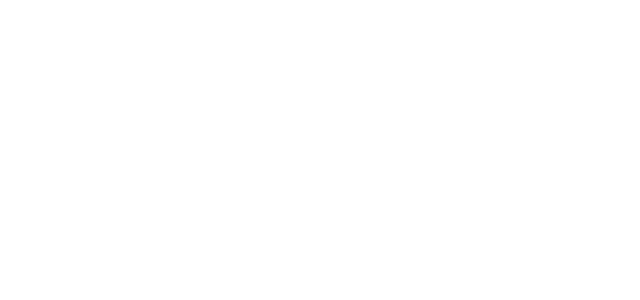
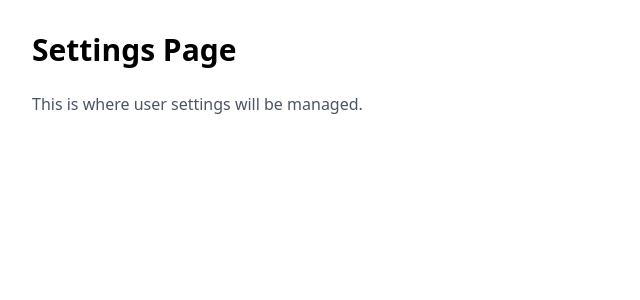
Before and after one commit to mdqasim786/ApplyWise-AI-Job-Application-Tracker, a React (Vite) app in the folder client/client/: page /dashboard/settings in a window 1280 px wide. Before the commit this address had no page. Shown: the top 300 px of the page, without its empty margins (0-640 px from the left). Built offline with nearby package versions, Linux system fonts and the light colour scheme.

Commit message:
started settings page for ApplyWise

```diff
--- a/client/client/src/App.jsx
+++ b/client/client/src/App.jsx
@@ -12,6 +12,7 @@
 import './App.css'
 import ProtectedRoute from './components/protectedroute.jsx'
 import { AuthProvider } from './contexts/AuthContext.jsx'
+import { Settings } from './Pages/Settings.jsx'
 
 function App() {
   return (
@@ -29,6 +30,7 @@
             <Route path='/signin' element={<Signin />} />
             <Route path='/dashboard/help' element={<Help />} />
             <Route path='/dashboard/profile' element={<Profile />} />
+            <Route path='/dashboard/settings' element={<Settings />} />
             <Route
               path='/dashboard'
               element={
--- a/client/client/src/Pages/Dashboard.jsx
+++ b/client/client/src/Pages/Dashboard.jsx
@@ -8,7 +8,6 @@
 
   return (
     <div className="h-screen flex flex-col overflow-hidden">
-      {/* Fixed Navbar */}
       <nav className="bg-gray-50 shadow-lg flex-shrink-0">
         <div className="max-w-7xl mx-auto px-4 sm:px-6 lg:px-8">
           <div className="flex justify-between h-16 items-center">
@@ -25,7 +24,7 @@
               </button>
               <button
                 onClick={logout}
-                className="bg-red-500 text-white px-4 py-2 rounded-lg hover:bg-red-600 transition"
+                className="bg-red-500 text-white px-4 py-2 rounded-lg hover:bg-red-600 transition hover: cursor-pointer"
               >
                 Logout
               </button>
@@ -91,7 +90,7 @@
               {/* Settings Button */}
               <button
                 onClick={() => navigate('/dashboard/settings')}
-                className="group flex items-center gap-3 w-full text-white text-left px-4 py-3 rounded-lg hover:bg-white/10 transition-all duration-200 hover:translate-x-1"
+                className="group flex items-center gap-3 w-full text-white text-left px-4 py-3 rounded-lg hover:bg-white/10 transition-all duration-200 hover:translate-x-1 hover: cursor-pointer"
               >
                 <svg className="w-5 h-5 group-hover:scale-110 transition-transform" fill="none" stroke="currentColor" viewBox="0 0 24 24">
                   <path strokeLinecap="round" strokeLinejoin="round" strokeWidth={2} d="M10.325 4.317c.426-1.756 2.924-1.756 3.35 0a1.724 1.724 0 002.573 1.066c1.543-.94 3.31.826 2.37 2.37a1.724 1.724 0 001.065 2.572c1.756.426 1.756 2.924 0 3.35a1.724 1.724 0 00-1.066 2.573c.94 1.543-.826 3.31-2.37 2.37a1.724 1.724 0 00-2.572 1.065c-.426 1.756-2.924 1.756-3.35 0a1.724 1.724 0 00-2.573-1.066c-1.543.94-3.31-.826-2.37-2.37a1.724 1.724 0 00-1.065-2.572c-1.756-.426-1.756-2.924 0-3.35a1.724 1.724 0 001.066-2.573c-.94-1.543.826-3.31 2.37-2.37.996.608 2.296.07 2.572-1.065z" />
@@ -103,7 +102,7 @@
               {/* Help Button */}
               <button
                 onClick={() => navigate('/dashboard/help')}
-                className="group flex items-center gap-3 w-full text-white text-left px-4 py-3 rounded-lg hover:bg-white/10 transition-all duration-200 hover:translate-x-1"
+                className="group flex items-center gap-3 w-full text-white text-left px-4 py-3 rounded-lg hover:bg-white/10 transition-all duration-200 hover:translate-x-1 hover: cursor-pointer"
               >
                 <svg className="w-5 h-5 group-hover:scale-110 transition-transform" fill="none" stroke="currentColor" viewBox="0 0 24 24">
                   <path strokeLinecap="round" strokeLinejoin="round" strokeWidth={2} d="M8.228 9c.549-1.165 2.03-2 3.772-2 2.21 0 4 1.343 4 3 0 1.4-1.278 2.575-3.006 2.907-.542.104-.994.54-.994 1.093m0 3h.01M21 12a9 9 0 11-18 0 9 9 0 0118 0z" />
--- a/client/client/src/Pages/Settings.jsx
+++ b/client/client/src/Pages/Settings.jsx
@@ -0,0 +1,10 @@
+function Settings(){
+  return (
+    <div className="p-8">
+      <h1 className="text-3xl font-semibold mb-6">Settings Page</h1>
+      <p className="text-gray-600">This is where user settings will be managed.</p>
+    </div>
+  )
+}
+
+export {Settings}
```
